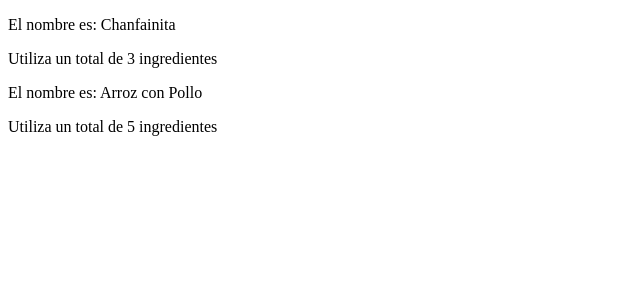
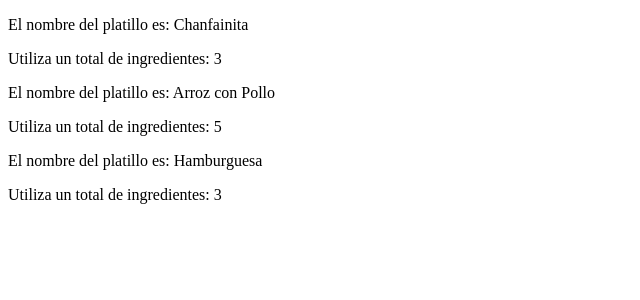
Before and after one commit to TheSparrowB/CursoAngularA51, an Angular app: page / in a window 1280 px wide. Shown: the top 300 px of the page, without its empty margins (0-640 px from the left). Built offline with nearby package versions, Linux system fonts and the light colour scheme.

Commit message:
Pequeño ajuste al componente DISH

```diff
--- a/src/app/dish/dish.component.html
+++ b/src/app/dish/dish.component.html
@@ -1,2 +1,2 @@
 <p>{{dish.name}}</p>
-<p>Utiliza un total de {{dish.totalIngredients}} ingredientes</p>
+<p>{{mostrarTotal(totalIngredients)}}</p>
--- a/src/app/dish/dish.component.ts
+++ b/src/app/dish/dish.component.ts
@@ -7,6 +7,9 @@ import { Dish } from '../interfaces/interface.barrel';
   styleUrls: ['./dish.component.scss']
 })
 export class DishComponent implements OnInit {
+
+  //#region GLOBAL VARIABLES
+  totalIngredients: number = 0;
 
   private _dish;
   get dish(): Dish{
@@ -26,10 +29,12 @@ export class DishComponent implements OnInit {
     dish.ingredients.forEach(ing => {
       total += ing.quantity;
     });
-    dish.totalIngredients = total;
+    this.totalIngredients = total;
+
     this._dish = dish;
 
   };
+  //#endregion
 
   constructor() { }
 
@@ -38,7 +43,10 @@ export class DishComponent implements OnInit {
 
 
   generateName(name: string) : string{
-    return `El nombre es: ${name}`;
+    return `El nombre del platillo es: ${name}`;
+  }
+  mostrarTotal(total: number) : string{
+    return `Utiliza un total de ingredientes: ${total}`;
   }
 
 }
--- a/src/app/interfaces/dish.interface.ts
+++ b/src/app/interfaces/dish.interface.ts
@@ -2,8 +2,7 @@ import { Ingredients } from './ingredients.interface';
 
 export interface Dish{
 
-    name: string,
-    ingredients: Ingredients[],
-    totalIngredients?: number
+    name?: string,
+    ingredients?: Ingredients[]
 
 }
--- a/src/app/menu/menu.component.ts
+++ b/src/app/menu/menu.component.ts
@@ -15,7 +15,8 @@ export class MenuComponent implements OnInit {
     { name: "Chanfainita", ingredients: [{ name: "Papa", quantity: 2},
                                          { name: "Bofe", quantity: 1}]},
     { name: "Arroz con Pollo", ingredients: [{ name: "Arroz", quantity: 1},
-                                         { name: "Llopo", quantity: 4}]}
+                                         { name: "Llopo", quantity: 4}]},
+    null
   ];
 
   constructor() { }
```
